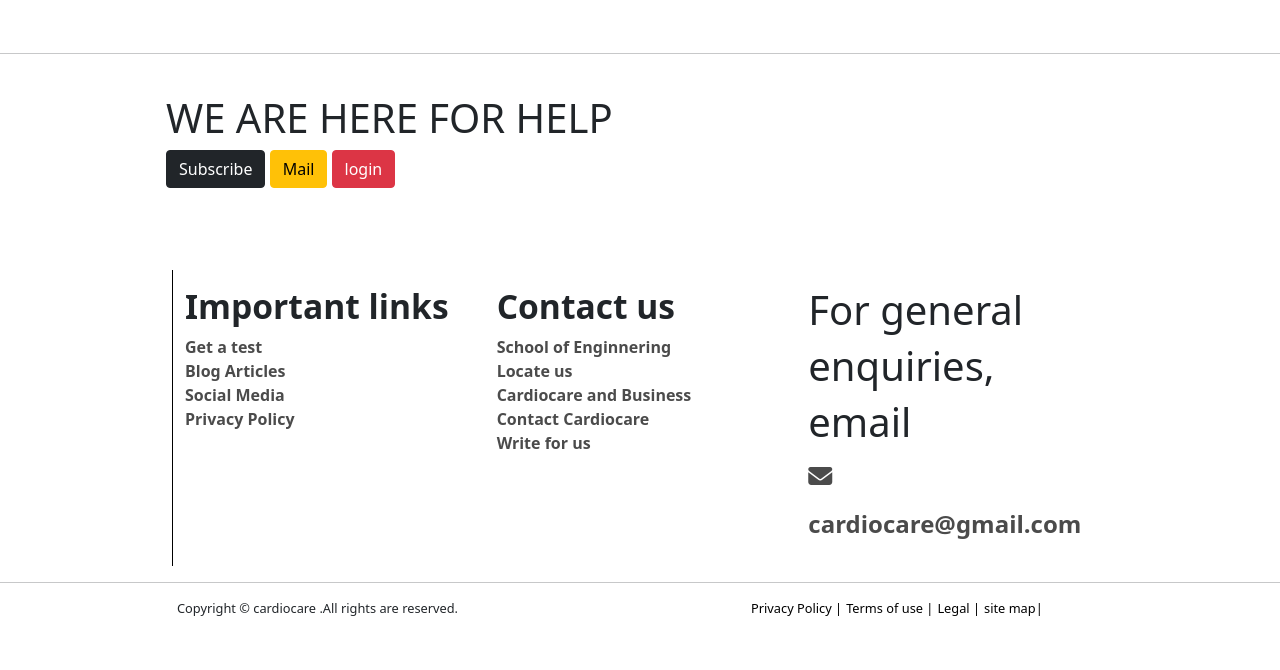
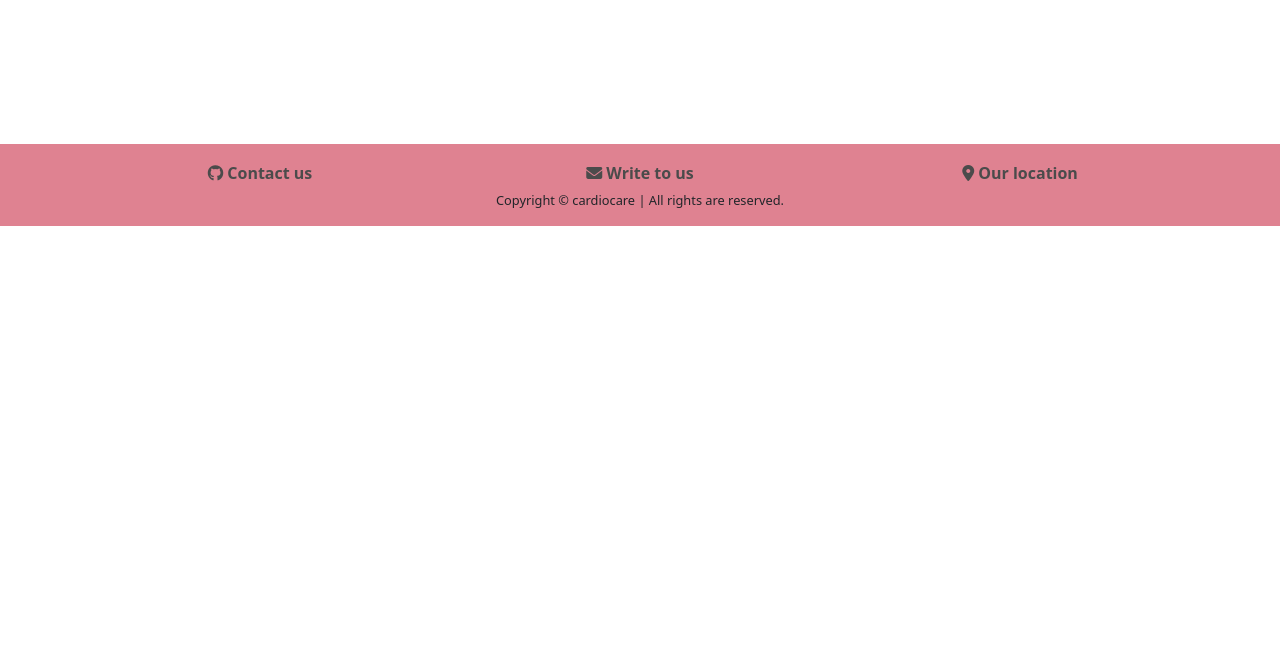
Before and after one commit to AsadNizami/Cardiocare, a Django app: page /about/ in a window 1280 px wide. Shown: the part 1763-2433 px from the top of the page. After the commit the page ends 1989 px from the top, so only its background shows below. Run offline with Django 3.2, Linux system fonts and the light colour scheme; some libraries are stand-ins or nearby versions.

Commit message:
'modified'

```diff
--- a/app/templates/app/base.html
+++ b/app/templates/app/base.html
@@ -85,80 +85,25 @@
 <div class="container">
     {% block content %}{% endblock %}
 </div>
-  <hr class='mt-5 mb-3'>
 
-  <!-- banner -->
-  <section>
-    <div class="container topping">
-      <div class="row ms-xl-5 ">
-        <div class="col-md-12 ms-xl-4 mt-4">
-          <h1>WE ARE HERE FOR HELP </h1>
-          <button type='button' class='btn btn-dark'>Subscribe</button>
-          <button type='button' class='btn btn-warning'>Mail</button>
-          <a href = "{% url 'login' %}"><button type='button' class='btn btn-danger'>login</button></a>
-        </div>
 
-      </div>
 
-    </div>
-  </section>
-
-  <!-- END banner -->
   <!--footer -->
 
-  <footer class="full_footer">
-    <div class="container topfooter">
-      <div class="row border-new ">
-
-        <div class="col-md-4 mt-3 mb-3">
-
-          <h3>Important links</h3>
-          <a href="{% url 'test' %}">Get a test</a><br>
-          <a href="#">Blog Articles</a><br>
-          <a href="https://www.facebook.com/">Social Media</a><br>
-          <a href="#">Privacy Policy</a>
-
-        </div>
-
-        <div class="col-md-4 mt-3 mb-3">
-
-          <h3>Contact us</h3>
-          <a href="#">School of Enginnering</a><br>
-          <a href="#">Locate us</a><br>
-          <a href="#">Cardiocare and Business</a><br>
-          <a href="#">Contact Cardiocare</a><br>
-          <a href="#">Write for us</a>
-
-        </div>
-
-        <div class="col-md-4 mt-3 mb-3">
-          <h1>For general</h1>
-          <h1>enquiries,</h1>
-          <h1>email <br><a style="font-size: 1.5rem;" href="mailto:cardiocare@gmail.com"><i class="fas fa-envelope"></i>cardiocare@gmail.com</a></h1>
-
-        </div>
+  <footer class="foot">
+    <div class="container topfooter ">
+      <div class="row" style="text-align: center;">
+        <h6 class="col-lg-4 col-md-4 col-sm-4 col-xs-4"><a style="font-size: 1rem;" href="github.AsadNizami/"><i class="fa fa-github"></i> Contact us</a></h6>
+          <h6 class="col-lg-4 col-md-4 col-sm-4 col-xs-4"><a style="font-size: 1rem;" href="mailto:cardiocare@gmail.com"><i class="fas fa-envelope"></i> Write to us</a></h6>
+          <h6 class="col-lg-4 col-md-4 col-sm-4 col-xs-4"><a style="font-size: 1rem;" href="{% url 'about' %}"><i class="fa fa-map-marker"></i> Our location</a></h6>
 
       </div>
     </div>
 
-    <hr>
     <!-- copyright container-->
     <div class="container">
          <div class="row bottom-footer">
-
-          <div class='col-md-1'> <!-- left intentionally --></div>
-
-          <div class="col-md-6 left-tag">
-            <p>Copyright © cardiocare .All rights are reserved.</p>
-          </div>
-
-          <div class="col-md-5 right-tag text-underline-hover">
-            <p><a href="">Privacy Policy |</a></p>
-            <p><a href="">Terms of use |</a></p>
-            <p><a href="">Legal |</a></p>
-            <p><a href="">site map| </a></p>
-          </div>
-
+            <p style="text-align: center;">Copyright © cardiocare | All rights are reserved.</p>
         </div>
      </div>
      <!-- End copyright container-->
--- a/info/templates/info/Info.html
+++ b/info/templates/info/Info.html
@@ -235,4 +235,5 @@ diseases can include:</b><br><br>
 5. <a href="https://www.mayoclinic.org/diseases-conditions/angina/symptoms-causes/syc-20369373" target="_blank">https://www.mayoclinic.org/diseases-conditions/angina/symptoms-causes/syc-20369373</a>
 </div>
 </div>
+</div>
 {% endblock info %}
--- a/info/templates/info/about.html
+++ b/info/templates/info/about.html
@@ -7,14 +7,9 @@
 
 <!DOCTYPE html>
 <html>
+<body>
+<div class="container" style="padding: 70px 60px;">
 
-<div class="container">
-    <div class="row">
-
-    </div>
-</div>
-
-<body>
     <div class="container">
         <div class="row">
 
@@ -22,7 +17,7 @@
                 <h1> What is this site?</h1>
             </div><br><br><br>
 
-            <div class="col-lg-6 col-sm-12 col-xs-12">
+           <div class="col-lg-6 col-sm-12 col-xs-12">
                 <h6>Cardiocare- as the name suggests, is about care of<br>the heart. In fact, it’s not just about the
                     heart
                     but<br>
@@ -40,17 +35,16 @@
         </div>
 
     </div>
-    <div class="container">
+    <div class="container cpara">
         <div class="row">
             <div class="col-lg-7 col-sm-12 col-xs-12"></div>
             <div class="hlines col-lg-5 col-sm-12 col-xs-12">
                 <h1> Why was this made?</h1>
-            </div><br><br><br>
+            </div><br>
 
         </div>
 
-    </div>
-    <div class="container">
+    <div style="padding-top: 0px;">
         <div class="row">
             <div class="col-lg-7 col-sm-12 col-xs-12"></div>
             <div class=" col-lg-5 col-sm-12 col-xs-12">
@@ -71,9 +65,9 @@
 
         </div>
     </div>
+    </div>
 
-
-    <div class="container ">
+    <div class="container cpara" >
         <div class="hlines">
             <h1> Who are we?</h1>
         </div><br>
@@ -83,20 +77,20 @@
                 School of Engineering,<br>Jawaharlal Nehru University. We are developing this<br>website as our semester
                 project.<br><br>
                 Although you can reach out to us by mail, here’s our<br>address in case you wish to visit us :) </h6>
-                <br><br><br><br>
+                <br><br>
 
         </div>
     </div>
+<div style="text-align: right;">
+    <iframe
+        src="https://www.google.com/maps/embed?pb=!1m14!1m8!1m3!1d14019.169004385909!2d77.1781713!3d28.5459635!3m2!1i1024!2i768!4f13.1!3m3!1m2!1s0x0%3A0xc7e24c423d6eb97e!2sDamodar%20Hostel!5e0!3m2!1sen!2sin!4v1619415017224!5m2!1sen!2sin"
+        width="700px" height="550" style="border:0;" allowfullscreen="" loading="lazy"></iframe>
+</div>
+
+</div>
 
 </body>
 
 </html>
 
-<div class="container-fluid">
-    <h2>Where we work:-</h2>
-    <iframe
-        src="https://www.google.com/maps/embed?pb=!1m14!1m8!1m3!1d14019.169004385909!2d77.1781713!3d28.5459635!3m2!1i1024!2i768!4f13.1!3m3!1m2!1s0x0%3A0xc7e24c423d6eb97e!2sDamodar%20Hostel!5e0!3m2!1sen!2sin!4v1619415017224!5m2!1sen!2sin"
-        width="100%" height="450" style="border:0;" allowfullscreen="" loading="lazy"></iframe>
-</div>
-
 {% endblock info %}
--- a/static/main1.css
+++ b/static/main1.css
@@ -77,6 +77,20 @@
 {
   height: 200px;
 
+}
+.foot{
+  background-color: rgb(223, 130, 145);
+  padding:20px 0px 0px 0px;
+  margin-top: 150px;
+}
+.cpara{
+  margin-top: -80px;
+}
+
+@media(max-width:992px){
+  .cpara{
+    margin-top: 0px;
+  }
 }
 
 @media only screen and (max-width: 768px)
```
Also changed, not shown: db.sqlite3.
